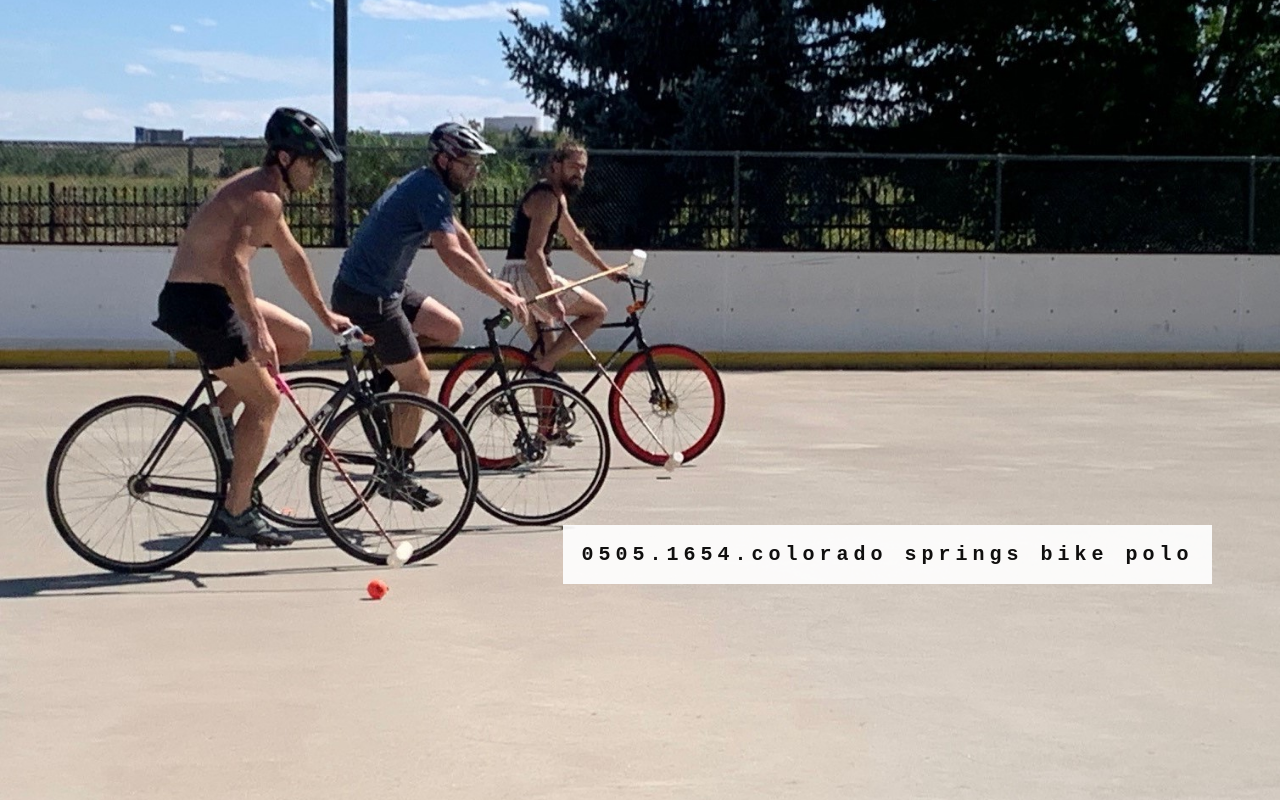
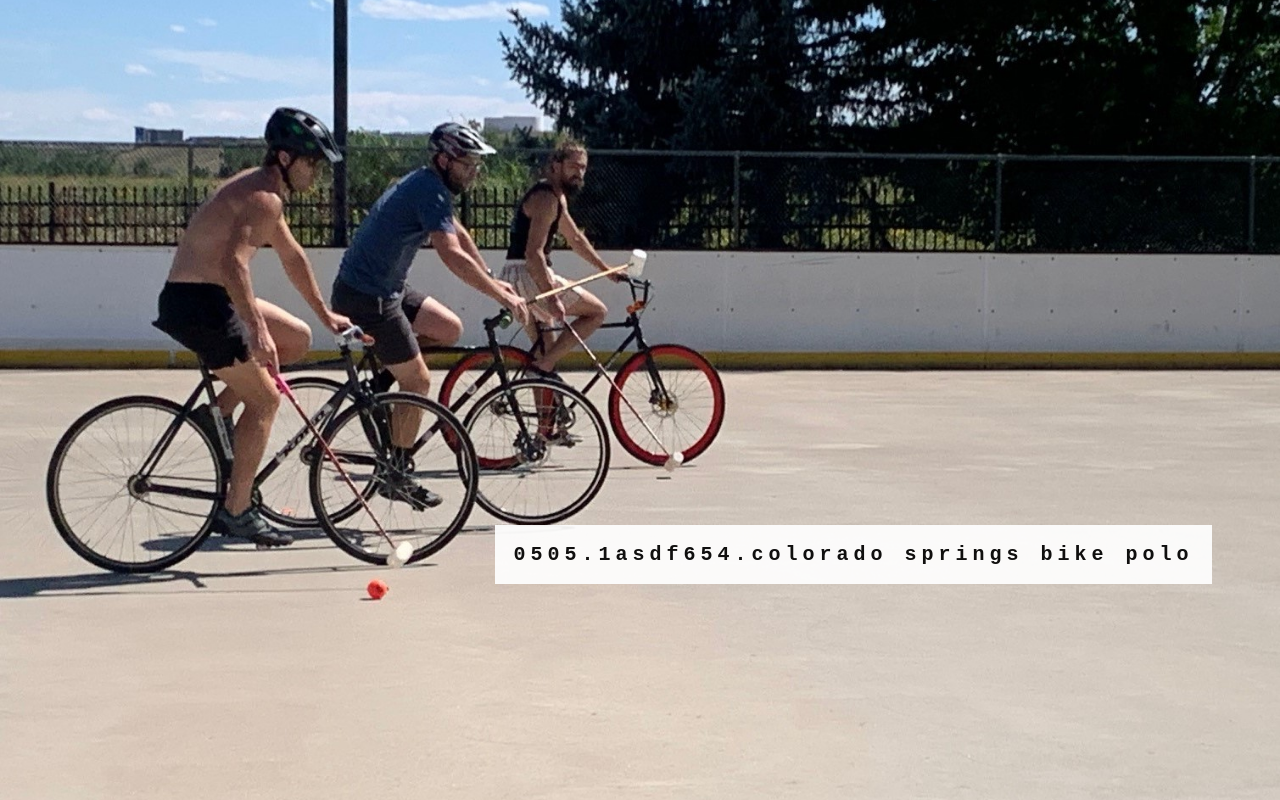
Before and after one commit to tommatthews555/colopolo, a plain HTML site: page index.html in a window 1280 px wide. Drawn offline with nearby package versions, Linux system fonts and the light colour scheme; a script that the page names is missing.

Commit message:
Trigger rebuild

```diff
--- a/index.html
+++ b/index.html
@@ -12,7 +12,7 @@
     <div class="bgimg-1">
         <div style="height:65vh;"></div>
         <div class="caption" style="border-spacing:18px">
-            <span class="border text-right" style="font-weight: bold;">0505.1654.colorado springs bike polo</span>
+            <span class="border text-right" style="font-weight: bold;">0505.1asdf654.colorado springs bike polo</span>
         </div>
     </div>
 
```
